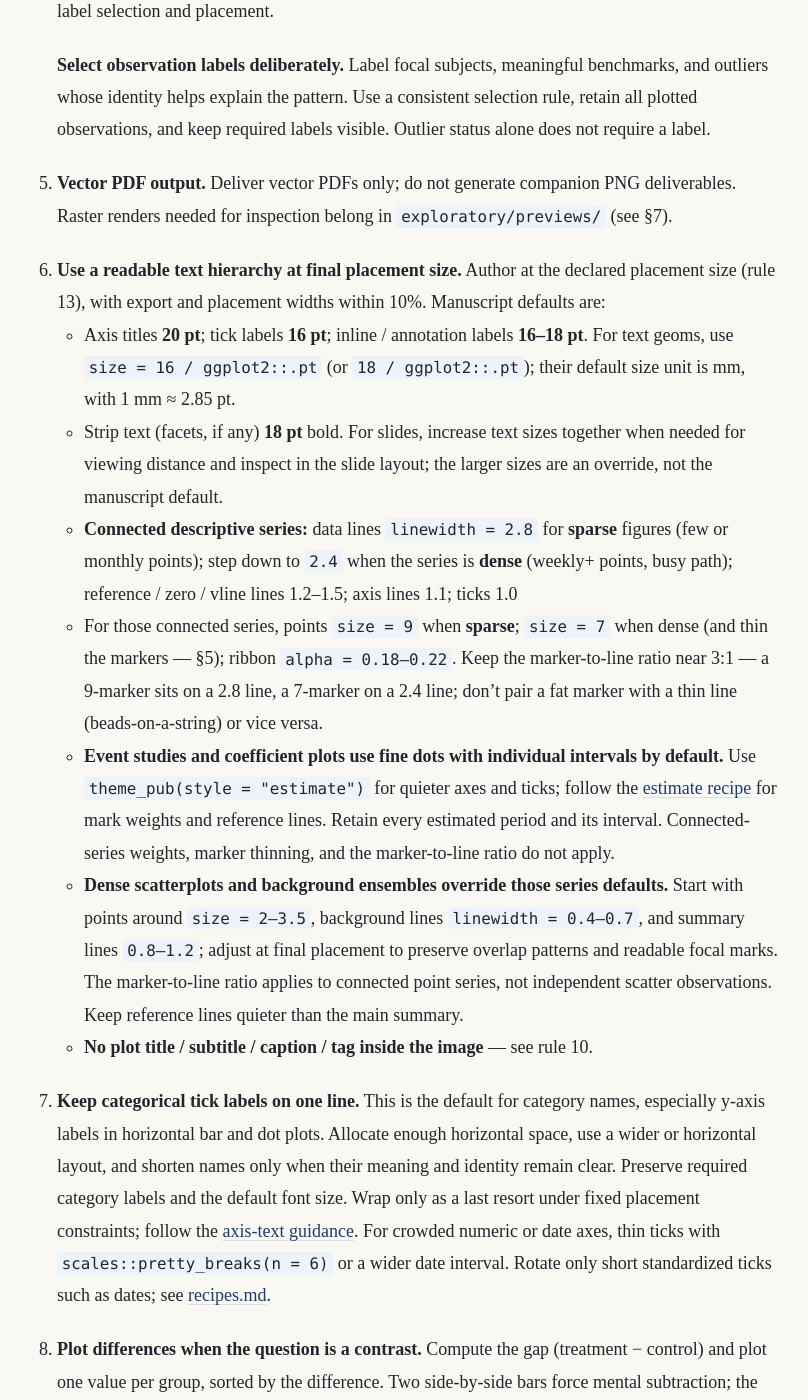
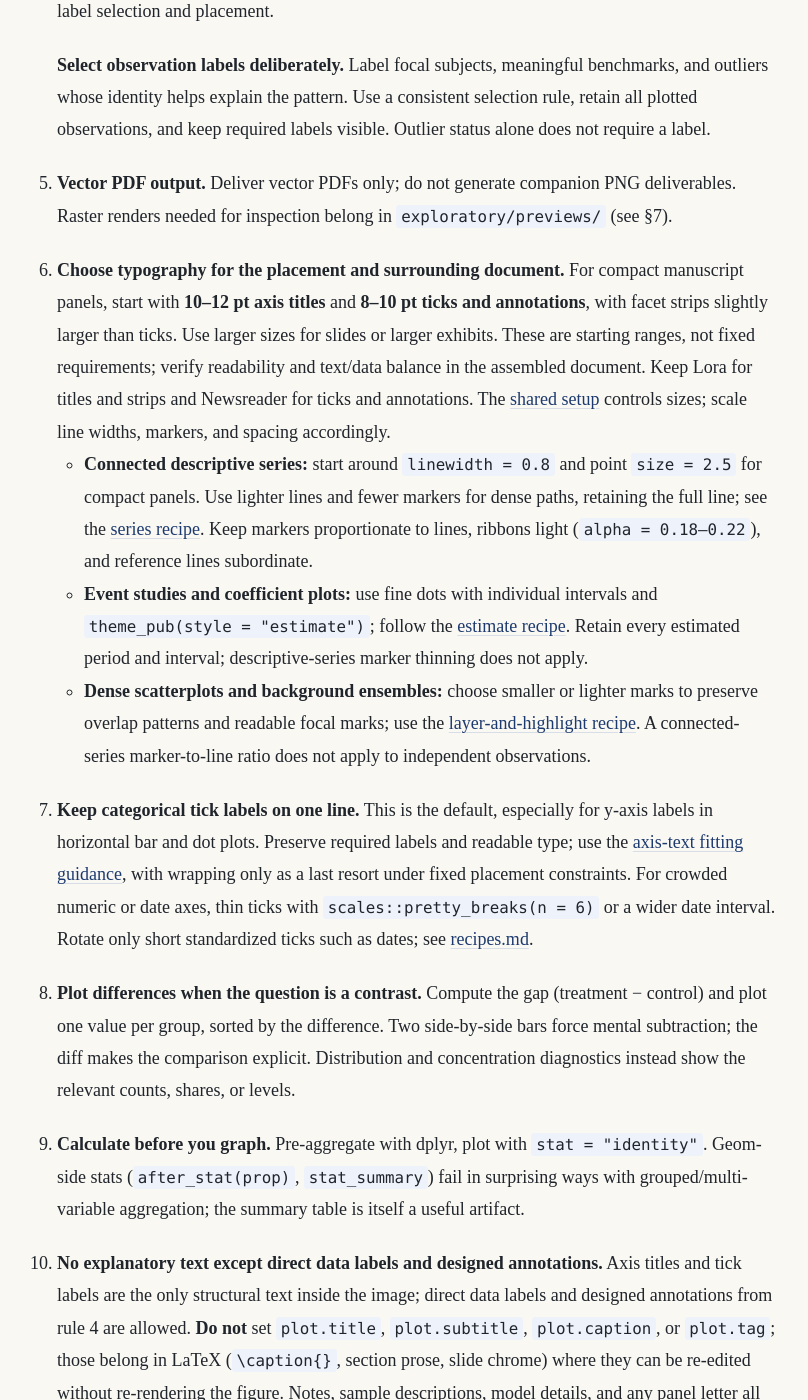
Before and after one commit to KaiGu2024/KaiGu2024.github.io, a Jekyll site: the page built from docs/skills/visualization/SKILL.md, in a window 1280 px wide and 1400 px high, scrolled down 2017 px. Shown: the whole window, without its empty margins (236-1044 px from the left). Built offline with Jekyll 4.4.1, drawn with Linux system fonts in a browser that asks for light colours; some of the changed text lies outside the part shown.

Commit message:
adapt visualization typography and layout to placement

````diff
--- a/docs/skills/visualization/SKILL.md
+++ b/docs/skills/visualization/SKILL.md
@@ -29,7 +29,7 @@ For a new figure or substantial redesign, use the separate Retriever, Planner, S
 
 2. **Sort categorical axes by value.** No inherent order (countries, brands, models, conditions) → `fct_reorder(var, value)` (descending: `.desc = TRUE`). Alphabetical wastes the strongest pre-attentive channel — position. Exceptions: time, naturally-ordered categories (Likert, age bins), or a fixed external ordering that is itself the comparison.
 
-3. **Value-axis range.** For nonnegative values and interval endpoints, start at 0. Choose the upper limit from the largest plotted value or interval endpoint, with modest headroom and readable, rounded ticks; values from 20 to 30 can use a 0–40 axis with ticks at 0, 10, 20, 30, and 40. Apply this to bounded and unbounded measures: percentages, shares, and Likert scores do not have to reach their theoretical cap. When values or intervals are negative, extend the lower limit below the smallest value or interval endpoint with similar headroom; values from −20 to 30 can use limits of −30 and 40. Limits need not be symmetric around zero. **Signed differences and estimated effects, including event studies:** include zero and the full confidence intervals; choose both limits from the plotted range. Apply the same rule to the numeric x-axis in horizontal value plots; time and categorical axes retain their natural domains. See the [axis-limit recipe](references/recipes.md#value-axis-limits).
+3. **Value-axis range.** For nonnegative values and interval endpoints, start at 0. Choose the upper limit from the largest plotted value or interval endpoint, with room for necessary annotations and readable, rounded ticks; values from 20 to 30 can use a 0–40 axis. Apply this to bounded and unbounded measures: percentages, shares, and Likert scores do not have to reach their theoretical cap. When values or intervals are negative, extend the lower limit below the minimum with similar headroom; values from −20 to 30 can use limits of −30 and 40. Limits need not be symmetric around zero. **Signed differences and estimated effects, including event studies:** include zero and the full confidence intervals. Use common limits across panels when their magnitudes are meant to be compared directly on the same scale. Apply the same rule to the numeric x-axis in horizontal value plots; time and categorical axes retain their natural domains. See the [axis-limit recipe](references/recipes.md#value-axis-limits).
 
 4. **Direct annotation by relevance.** Label the subjects and groups needed to understand the comparison. When many subjects provide context, identify that background collectively instead of labeling every member. Horizontal-bar ticks may serve as labels. Suppress redundant guides; a compact key is allowed when direct group labels would be ambiguous. Read [annotations.md](references/annotations.md) for label selection and placement.
 
@@ -37,16 +37,12 @@ For a new figure or substantial redesign, use the separate Retriever, Planner, S
 
 5. **Vector PDF output.** Deliver vector PDFs only; do not generate companion PNG deliverables. Raster renders needed for inspection belong in `exploratory/previews/` (see §7).
 
-6. **Use a readable text hierarchy at final placement size.** Author at the declared placement size (rule 13), with export and placement widths within 10%. Manuscript defaults are:
-   - Axis titles **20 pt**; tick labels **16 pt**; inline / annotation labels **16–18 pt**. For text geoms, use `size = 16 / ggplot2::.pt` (or `18 / ggplot2::.pt`); their default size unit is mm, with 1 mm ≈ 2.85 pt.
-   - Strip text (facets, if any) **18 pt** bold. For slides, increase text sizes together when needed for viewing distance and inspect in the slide layout; the larger sizes are an override, not the manuscript default.
-   - **Connected descriptive series:** data lines `linewidth = 2.8` for **sparse** figures (few or monthly points); step down to `2.4` when the series is **dense** (weekly+ points, busy path); reference / zero / vline lines 1.2–1.5; axis lines 1.1; ticks 1.0
-   - For those connected series, points `size = 9` when **sparse**; `size = 7` when dense (and thin the markers — §5); ribbon `alpha = 0.18–0.22`. Keep the marker-to-line ratio near 3:1 — a 9-marker sits on a 2.8 line, a 7-marker on a 2.4 line; don't pair a fat marker with a thin line (beads-on-a-string) or vice versa.
-   - **Event studies and coefficient plots use fine dots with individual intervals by default.** Use `theme_pub(style = "estimate")` for quieter axes and ticks; follow the [estimate recipe](references/recipes.md#coefficient--event-study-plot) for mark weights and reference lines. Retain every estimated period and its interval. Connected-series weights, marker thinning, and the marker-to-line ratio do not apply.
-   - **Dense scatterplots and background ensembles override those series defaults.** Start with points around `size = 2–3.5`, background lines `linewidth = 0.4–0.7`, and summary lines `0.8–1.2`; adjust at final placement to preserve overlap patterns and readable focal marks. The marker-to-line ratio applies to connected point series, not independent scatter observations. Keep reference lines quieter than the main summary.
-   - **No plot title / subtitle / caption / tag inside the image** — see rule 10.
+6. **Choose typography for the placement and surrounding document.** For compact manuscript panels, start with **10–12 pt axis titles** and **8–10 pt ticks and annotations**, with facet strips slightly larger than ticks. Use larger sizes for slides or larger exhibits. These are starting ranges, not fixed requirements; verify readability and text/data balance in the assembled document. Keep Lora for titles and strips and Newsreader for ticks and annotations. The [shared setup](#4-setup) controls sizes; scale line widths, markers, and spacing accordingly.
+   - **Connected descriptive series:** start around `linewidth = 0.8` and point `size = 2.5` for compact panels. Use lighter lines and fewer markers for dense paths, retaining the full line; see the [series recipe](references/recipes.md#multi-series-lines--redundant-shape-per-series). Keep markers proportionate to lines, ribbons light (`alpha = 0.18–0.22`), and reference lines subordinate.
+   - **Event studies and coefficient plots:** use fine dots with individual intervals and `theme_pub(style = "estimate")`; follow the [estimate recipe](references/recipes.md#coefficient--event-study-plot). Retain every estimated period and interval; descriptive-series marker thinning does not apply.
+   - **Dense scatterplots and background ensembles:** choose smaller or lighter marks to preserve overlap patterns and readable focal marks; use the [layer-and-highlight recipe](references/recipes.md#layer-and-highlight). A connected-series marker-to-line ratio does not apply to independent observations.
 
-7. **Keep categorical tick labels on one line.** This is the default for category names, especially y-axis labels in horizontal bar and dot plots. Allocate enough horizontal space, use a wider or horizontal layout, and shorten names only when their meaning and identity remain clear. Preserve required category labels and the default font size. Wrap only as a last resort under fixed placement constraints; follow the [axis-text guidance](references/annotations.md#axis-titles-and-tick-labels). For crowded numeric or date axes, thin ticks with `scales::pretty_breaks(n = 6)` or a wider date interval. Rotate only short standardized ticks such as dates; see [recipes.md](references/recipes.md).
+7. **Keep categorical tick labels on one line.** This is the default, especially for y-axis labels in horizontal bar and dot plots. Preserve required labels and readable type; use the [axis-text fitting guidance](references/annotations.md#axis-titles-and-tick-labels), with wrapping only as a last resort under fixed placement constraints. For crowded numeric or date axes, thin ticks with `scales::pretty_breaks(n = 6)` or a wider date interval. Rotate only short standardized ticks such as dates; see [recipes.md](references/recipes.md).
 
 8. **Plot differences when the question is a contrast.** Compute the gap (treatment − control) and plot one value per group, sorted by the difference. Two side-by-side bars force mental subtraction; the diff makes the comparison explicit. Distribution and concentration diagnostics instead show the relevant counts, shares, or levels.
 
@@ -64,17 +60,17 @@ For a new figure or substantial redesign, use the separate Retriever, Planner, S
 
     **Describe inference in the TeX note.** State what intervals or bands represent, their confidence level and pointwise or simultaneous coverage, the method, and clustering where used. For example, when supported: "Error bars show 95% pointwise confidence intervals; standard errors are clustered by firm." Keep observation units separate from clustering units, and retain bootstrap details when applicable. Follow the shared [inference-wording guidance](../tables/SKILL.md#inference-wording-for-tables-and-figures); influence-score mechanics usually belong in methods.
 
-12. **No gridlines.** Drop both major and minor gridlines, panel border, and redundant ticks (Tufte taken further than the usual "faint major" compromise). The axis line + ticks carry value-lookup; lengthen ticks (`axis.ticks.length ≈ 6 pt`) and use `scales::pretty_breaks(n = 6–8)` so the axis itself is the lookup aid. When a specific numeric value is part of the message — endpoint of a line, peak of a curve, a single bar — direct-label it with `geom_text` instead of asking the reader to interpolate against a grid. `theme_pub()` (§4) implements this.
+12. **No gridlines.** Drop both major and minor gridlines, panel border, and redundant ticks (Tufte taken further than the usual "faint major" compromise). The axis line + ticks carry value-lookup; keep ticks visible at placement size and use `scales::pretty_breaks(n = 6–8)` so the axis itself is the lookup aid. When a specific numeric value is part of the message — endpoint of a line, peak of a curve, a single bar — direct-label it with `geom_text` instead of asking the reader to interpolate against a grid. `theme_pub()` (§4) implements this.
 
 13. **Blocking layout acceptance gate: nothing clips, touches, overlaps, or wastes space.** A figure is not complete when `ggsave()` succeeds. It is complete only after the saved artifact has been opened and inspected at its intended manuscript or slide placement size.
 
-    1. **Declare geometry before constructing the plot.** Set export width, export height, and intended placement width first with `figure_spec()`. Use the same physical unit for export and placement. Export width and placement width may differ by no more than 10%; do not export large and substantially shrink in LaTeX. Choose dimensions for the actual manuscript column or slide layout, then inspect with the 20/16 pt manuscript defaults.
+    1. **Declare geometry before constructing the plot.** Set export width, export height, and intended placement width first with `figure_spec()`. Use the same physical unit for export and placement. Export width and placement width may differ by no more than 10%; do not export large and substantially shrink in LaTeX. Choose dimensions for the actual manuscript column or slide layout. For horizontal category plots, derive height from category count and row annotations, aiming for comparable physical row spacing across related panels. Different category counts may need different panel heights; align their quantitative axes in assembly. See the [category geometry recipe](references/recipes.md#sorting-categorical-axes).
     2. **Save the PDF only.** Use `save_figure()` to write the publication PDF with a white background. Do not export a companion PNG.
     3. **Open the saved artifact itself.** Inspect the saved PDF with a PDF-viewing or rendering tool, never only the RStudio plot pane. Save any required raster inspection renders in the project's `exploratory/previews/` directory, outside the delivery folder and excluded from version control. View the figure at the declared placement width. For TeX output, rebuild the report and inspect the placed figure in the report PDF too.
     4. **Audit unit consistency.** Verify that the code's aggregation level, axis label, LaTeX caption or panel subtitle, surrounding prose, and figure note describe the same observation unit, population, and denominator. Never alternate casually among units such as languages, repositories, models, and foundation models.
        Separately verify that the note's inference method, clustering dimensions, and interval coverage match the source. The clustering unit may differ from the observation unit; name it explicitly rather than substituting influence-score terminology.
-    5. **Verify content after styling, then reject failures.** Compare the plotted data and mappings with the prepared source: values, signs, series identities, transformations, intervals, population, denominator, and reference period must remain correct. Check for dropped or duplicated observations/series and clipped uncertainty. Read plotted values from the data or plot object, not by estimating pixels. Check that categorical tick labels fit on one line at final placement, applying rule 7's fallback only when needed. Reject if an axis title is cropped, touches a tick label, or touches an edge; tick labels touch, overlap, or truncate; any direct label or designed annotation crops or overlaps another label or mark; an exceptionally permitted legend is incomplete or touches an edge; or avoidable empty space makes text or data materially smaller at final placement.
-    6. **Repair by text role.** For categorical tick labels, follow the [single-line fitting order](references/annotations.md#axis-titles-and-tick-labels) before considering wrapping. For other text, shorten or wrap axis titles and annotations with `labs_pub()` (defaults: 32 characters per x-title line, 26 per y-title line); thin numeric/date breaks; reserve a data-scale annotation gutter with `expand`; use `ggrepel`; select the relevant `theme_pub(gutter = ...)` margin profile or increase the device dimension; then change the layout or encoding. Right-side direct labels require both scale expansion and `theme_pub(gutter = "right")`. Keep rule 6's default text sizes during collision repairs; a different size required by the venue or requested by the user must be checked at final placement.
+    5. **Verify content and balance after styling, then reject failures.** Compare the plotted data and mappings with the prepared source: values, signs, series identities, transformations, intervals, population, denominator, and reference period must remain correct. Check for dropped or duplicated observations/series and clipped uncertainty. Read plotted values from the data or plot object, not by estimating pixels. Check categorical labels against rule 7. Reject cropped, touching, overlapping, or truncated text and incomplete guides. Inspect the balance between category labels, data, and annotations: reject avoidable gutters or excessive height that materially compress the data display, even when nothing overlaps. Compare with an approved reference figure when available.
+    6. **Repair by text role.** Follow the [collision-repair guidance](references/annotations.md#collision-and-clipping), adjusting typography within rule 6's readable range and preserving the data area. Reinspect the saved artifact and assembled document after repairs; eliminating overlap alone does not establish a good layout.
     7. **Report only the verified state.** If the saved artifact cannot be visually inspected, report it as **generated but layout-unverified**. Use the [shared workflow](guidance/figure-review.md#repair-a-specific-defect) for revision acceptance, stopping and review status.
 
     Use [annotations.md](references/annotations.md) and the relevant [recipe](references/recipes.md) for direct-label rails, off-panel annotations, wrapping, and collision repairs; keep their overflow protections when adapting them.
@@ -162,13 +158,17 @@ library(scales)
 
 source("~/.claude/skills/visualization/scripts/theme_pub.R")
 
+# Choose tick/annotation size in points for the intended placement.
+label_pt <- 9
+theme_set(theme_pub(base_size = label_pt))
+
 # If Newsreader / Lora aren't installed system-wide, register them per session:
 sysfonts::font_add_google("Newsreader", "Newsreader")
 sysfonts::font_add_google("Lora",       "Lora")
 showtext::showtext_auto()
 ```
 
-This loads `theme_pub()` (already applied via `theme_set()`), `labs_pub()`, `figure_spec()`, `save_figure()`, palette helpers, and discrete color defaults. Use Lora for axis titles and facet strips and Newsreader for ticks and annotations. For event studies and coefficient plots, add `theme_pub(style = "estimate")`; this retains the typography and margins while reducing axis and tick weight.
+This loads `theme_pub()`, `labs_pub()`, `figure_spec()`, `save_figure()`, palette helpers, and discrete color defaults. `theme_pub()` defaults to `base_size = 9` for ticks, with axis titles at 1.25 times that size and facet strips at 1.125 times; it scales axis weights and margins with the type. Select a larger base for slides or large exhibits, such as 16, and inspect the actual placement. Pass the chosen `base_size = label_pt` whenever adding a gutter or style override, for example `theme_pub(style = "estimate", base_size = label_pt)`. Text geoms need `size = label_pt / ggplot2::.pt` and `family = "Newsreader"` explicitly; their sizes and data-mark weights are not set by the theme. Adjust individual theme elements if the document needs a different hierarchy.
 
 ### One script per panel
 
````
Also changed, not shown: docs/skills/visualization/guidance/gallery.md (+2 -0 lines), docs/skills/visualization/references/annotations.md (+12 -13 lines), docs/skills/visualization/references/recipes.md (+49 -38 lines), 5 other files.
